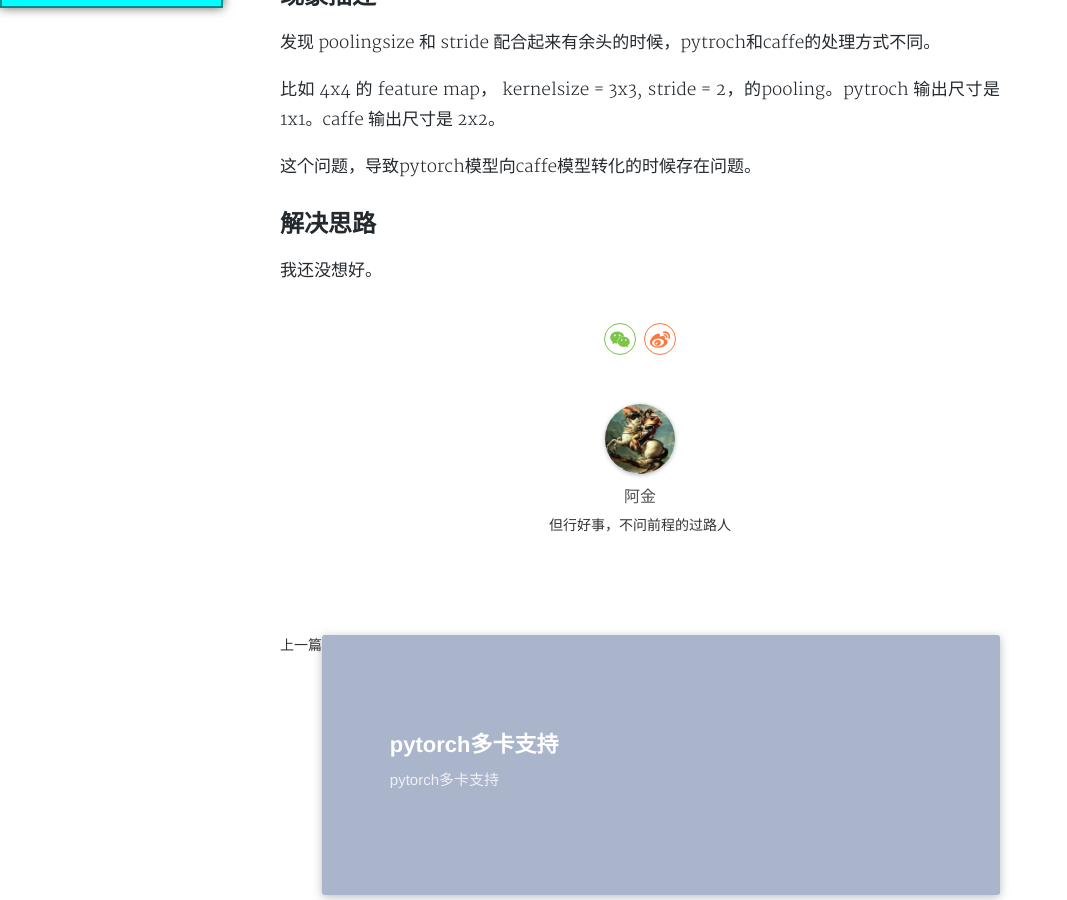
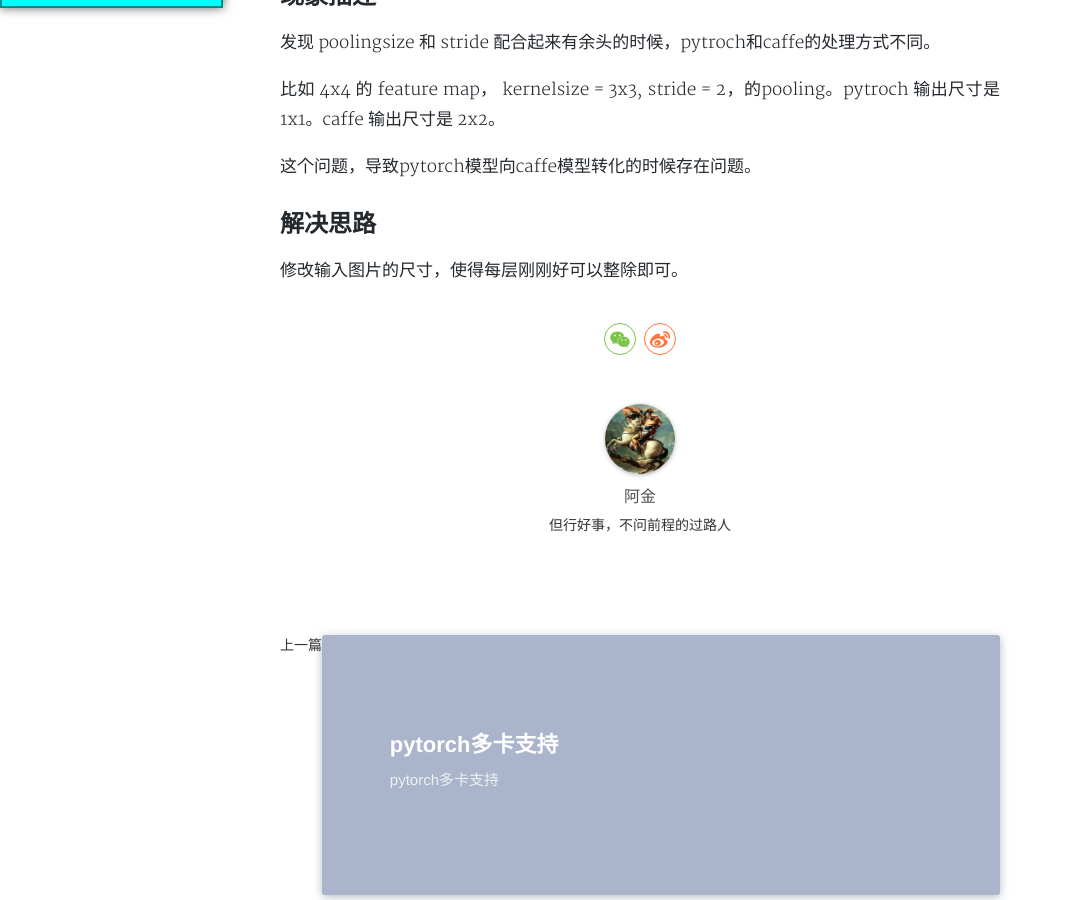
Before and after one commit to zoeyuchao/zoeyuchao.github.io, a Jekyll site: the page built from _posts/2018-12-10-pytorch与caffe处理尺寸的不同.md, in a window 1280 px wide and 900 px high, scrolled down 486 px. Shown: the whole window, without its empty margins (0-1067 px from the left). Built offline with Jekyll 4.4.1, drawn with Linux system fonts in a browser that asks for light colours; nearby versions of some CDN libraries; comment, search, counter and statistics services are not loaded; a style sheet for code colours, icons or effects is not loaded.

Commit message:
201812010

```diff
--- a/_posts/2018-12-10-pytorch与caffe处理尺寸的不同.md
+++ b/_posts/2018-12-10-pytorch与caffe处理尺寸的不同.md
@@ -18,4 +18,4 @@
 
 ## 解决思路
 
-我还没想好。
+修改输入图片的尺寸，使得每层刚刚好可以整除即可。
```
